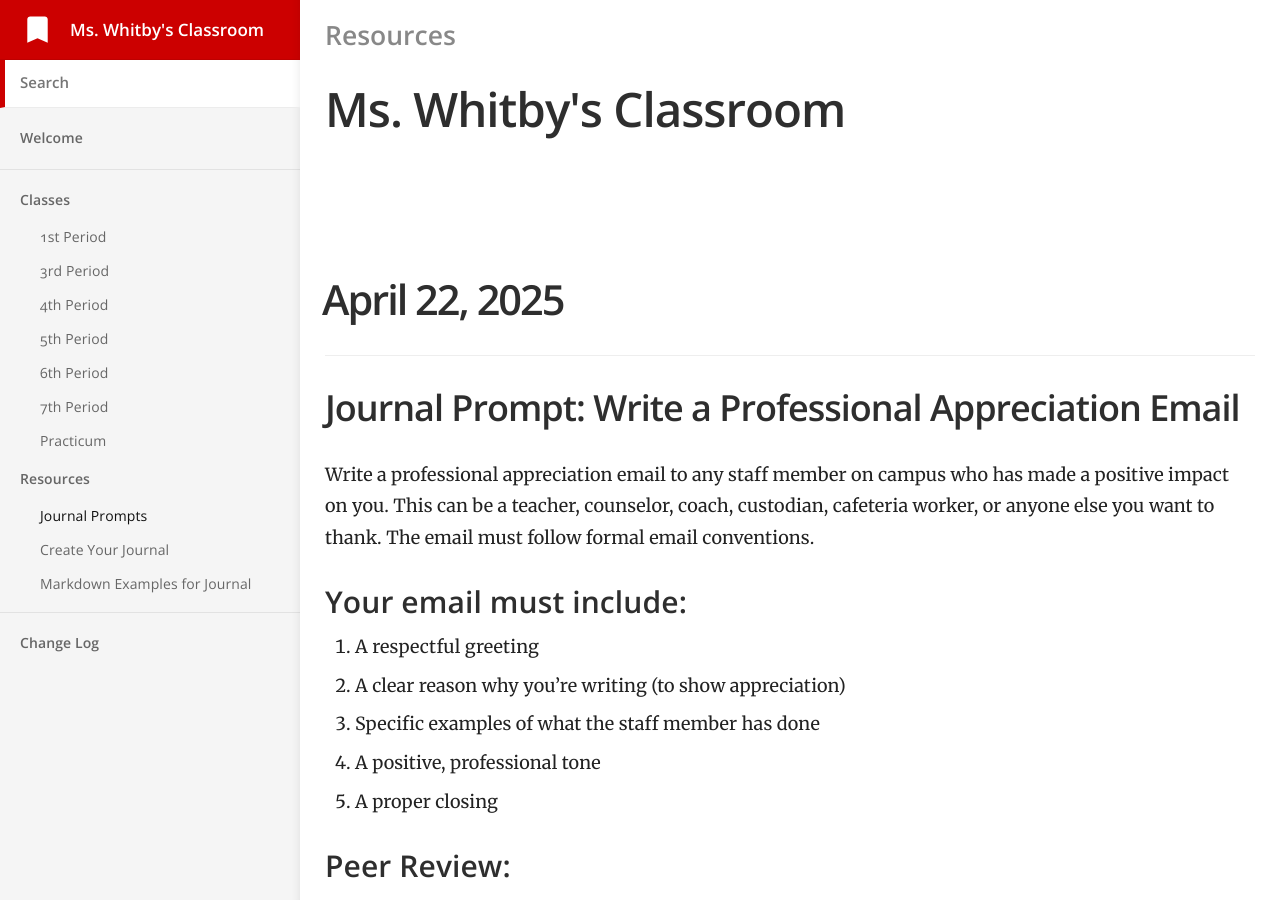
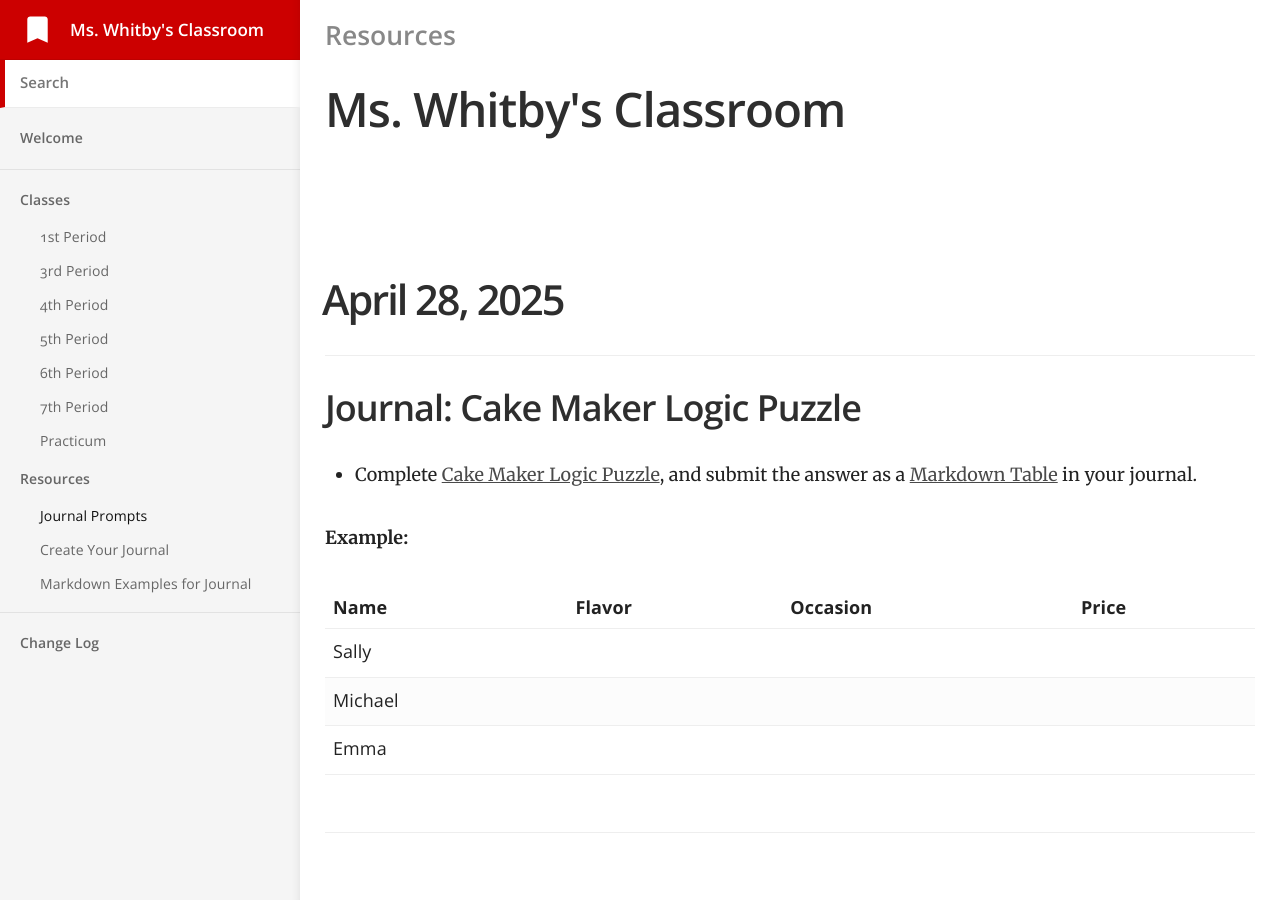
Before and after one commit to mswhitby/classroom, a Jekyll site: the page built from _docs/resources/journal.md, in a window 1280 px wide and 900 px high. Built offline with Jekyll 4.4.1, drawn with Linux system fonts in a browser that asks for light colours.

Commit message:
Updated lessons

```diff
--- a/_docs/resources/journal.md
+++ b/_docs/resources/journal.md
@@ -3,6 +3,22 @@ title: Journal Prompts
 category: Resources
 order: 1
 ---
+
+# April 28, 2025
+
+## Journal: Cake Maker Logic Puzzle
+
+- Complete [Cake Maker Logic Puzzle](https://daydreampuzzles.com/logic-puzzles/cake-maker/), and submit the answer as a [Markdown Table](https://www.markdownguide.org/extended-syntax/#tables) in your journal.
+
+**Example:**
+
+| Name     | Flavor | Occasion | Price |
+| :------- | :----- | :------- | :---- |
+| Sally    |        |          |       |
+| Michael  |        |          |       |
+| Emma     |        |          |       |
+
+----
 
 # April 22, 2025
 
```
Also changed, not shown: _docs/classes/1st.md (+3 -3 lines), _docs/classes/3rd.md (+3 -3 lines), _docs/classes/4th.md (+3 -3 lines), _docs/classes/5th.md (+3 -3 lines), _docs/classes/7th.md (+2 -2 lines).
